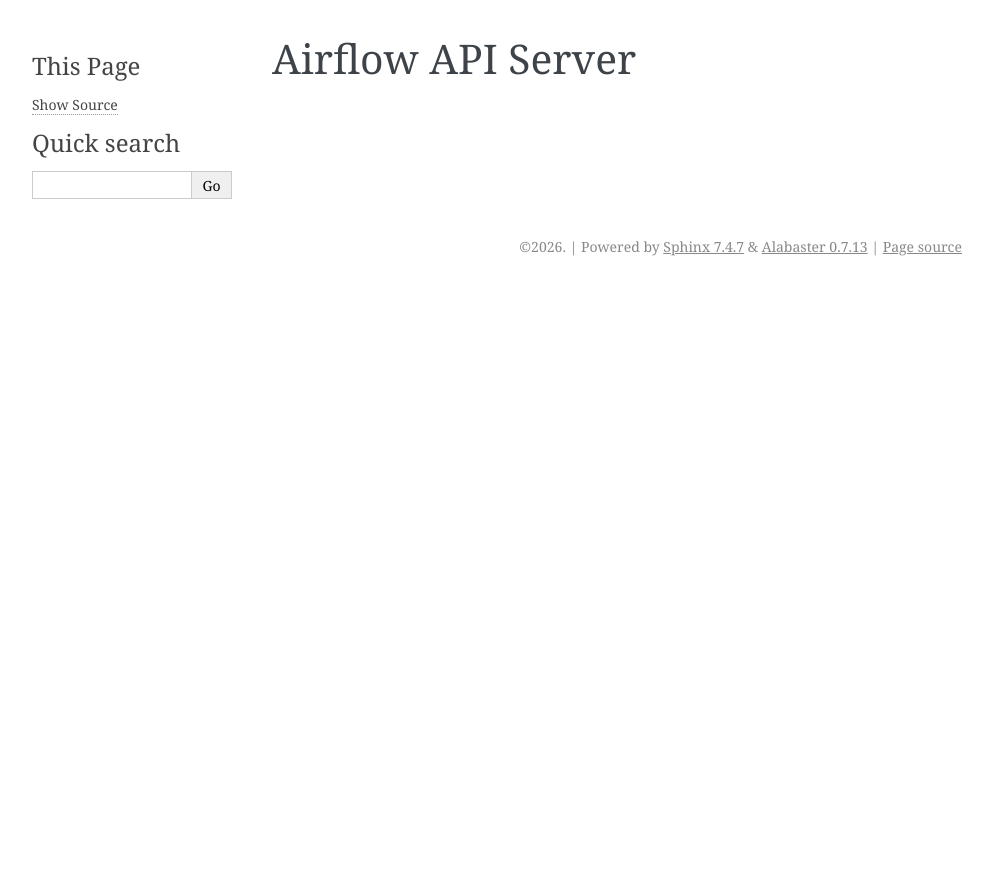
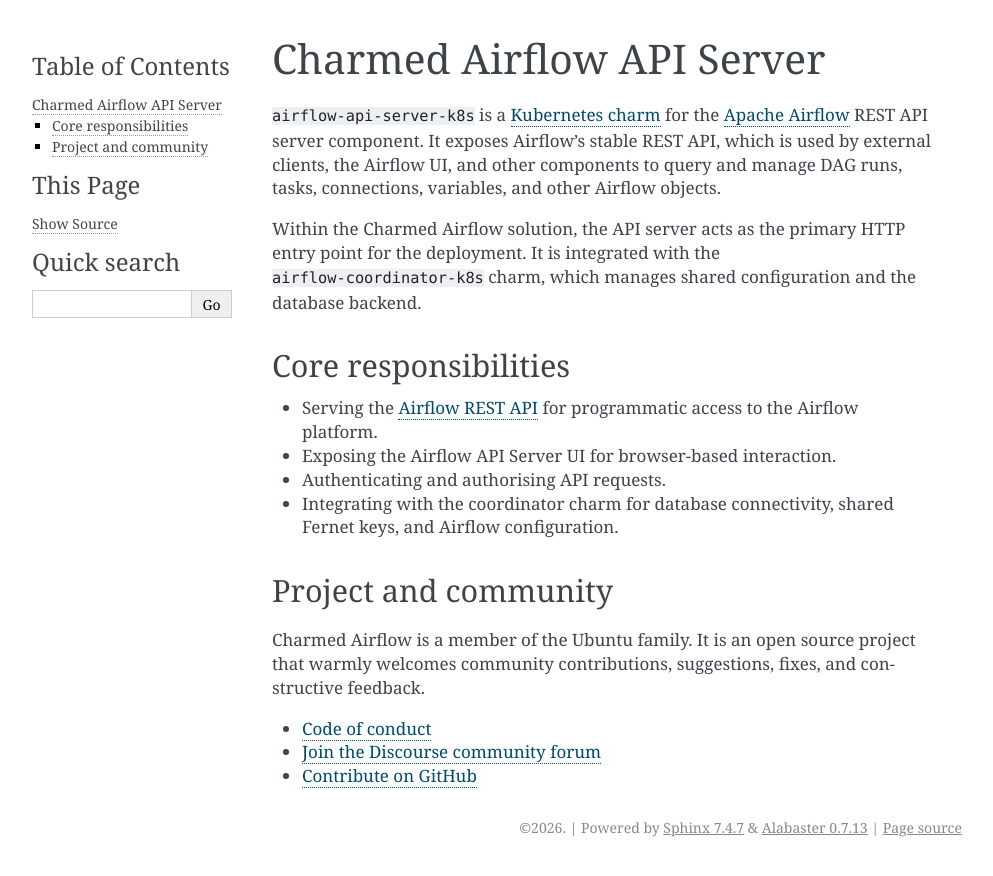
Before and after one commit to canonical/charmed-airflow-documentation, a Sphinx documentation site: the page built from docs/reference/charms/airflow-api-server.rst, in a window 1280 px wide. Shown: the top 876 px of the page, without its empty margins (148-1141 px from the left). Built offline with Sphinx 7.4.7, drawn with Linux system fonts in a browser that asks for light colours.

Commit message:
docs: add reference/charms/api-server doc (#4)
Adds the reference documentation for the charmed Airflow api-server component.

Co-authored-by: copilot-swe-agent[bot] <198982749+Copilot@users.noreply.github.com>

```diff
--- a/docs/reference/charms/airflow-api-server.rst
+++ b/docs/reference/charms/airflow-api-server.rst
@@ -1,4 +1,30 @@
-Airflow API Server
-==================
+Charmed Airflow API Server
+==========================
 
-.. TODO: Document charm configuration, actions, and integrations for airflow-api-server.
+``airflow-api-server-k8s`` is a `Kubernetes charm`_ for the `Apache Airflow`_ REST API server
+component. It exposes Airflow's stable REST API, which is used by external clients, the Airflow
+UI, and other components to query and manage DAG runs, tasks, connections, variables, and other
+Airflow objects.
+
+Within the Charmed Airflow solution, the API server acts as the primary HTTP entry point for
+the deployment. It is integrated with the ``airflow-coordinator-k8s`` charm, which manages
+shared configuration and the database backend.
+
+Core responsibilities
+---------------------
+
+* Serving the `Airflow REST API`_ for programmatic access to the Airflow platform.
+* Exposing the Airflow API Server UI for browser-based interaction.
+* Authenticating and authorising API requests.
+* Integrating with the coordinator charm for database connectivity, shared Fernet keys, and
+  Airflow configuration.
+
+Project and community
+---------------------
+
+Charmed Airflow is a member of the Ubuntu family. It is an open source project that warmly
+welcomes community contributions, suggestions, fixes, and constructive feedback.
+
+* `Code of conduct`_
+* `Join the Discourse community forum`_
+* `Contribute on GitHub`_
--- a/docs/reuse/links.txt
+++ b/docs/reuse/links.txt
@@ -1,5 +1,6 @@
 .. _Airflow Kubernetes Executor documentation: https://airflow.apache.org/docs/apache-airflow-providers-cncf-kubernetes/stable/kubernetes_executor.html#pod-override
 .. _Airflow Kubernetes executor charm configuration page: https://charmhub.io/airflow-kubernetes-executor-k8s/configurations
+.. _Airflow REST API: https://airflow.apache.org/docs/apache-airflow/stable/stable-rest-api-ref.html
 .. _Apache Airflow: https://airflow.apache.org/
 .. _Apache Airflow documentation: https://airflow.apache.org/docs/
 .. _Canonical K8s load balancer: https://documentation.ubuntu.com/canonical-kubernetes/latest/snap/howto/networking/default-loadbalancer
@@ -7,10 +8,14 @@
 .. _Charmed Airflow: https://github.com/canonical/charmed-airflow-documentation
 .. _Charmed Airflow on GitHub: https://github.com/canonical/charmed-airflow-documentation
 .. _Charmed Airflow Solutions: https://github.com/canonical/charmed-airflow-solutions/tree/track/3.1/modules/charmed-airflow/README.md
+.. _Code of conduct: https://ubuntu.com/community/code-of-conduct
+.. _Contribute on GitHub: https://github.com/canonical/airflow-core-operators
 .. _Diátaxis: https://diataxis.fr/
 .. _Ingress: https://charmhub.io/traefik-k8s/libraries/ingress
+.. _Join the Discourse community forum: https://discourse.charmhub.io
 .. _Juju: https://juju.is/
 .. _Juju Terraform Provider: https://registry.terraform.io/providers/juju/juju/latest/docs
+.. _Kubernetes charm: https://documentation.ubuntu.com/juju/3.6/explanation/charms-vs-kubernetes-operators/
 .. _Terraform: https://www.terraform.io/
 .. _Terraform CLI: https://developer.hashicorp.com/terraform/install
 .. _Traefik: https://traefik.io/
```
Also changed, not shown: docs/.custom_wordlist.txt (+7 -0 lines).
